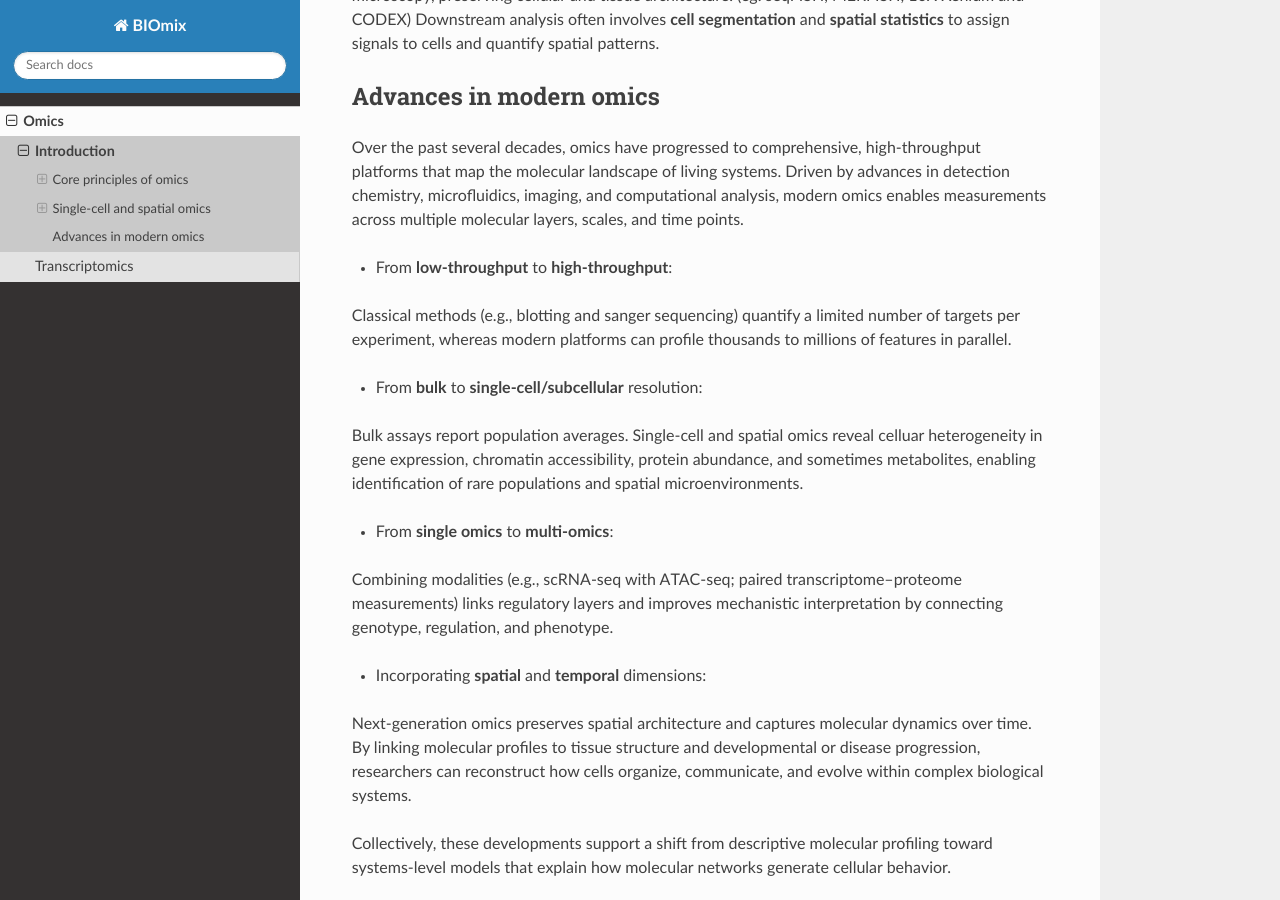
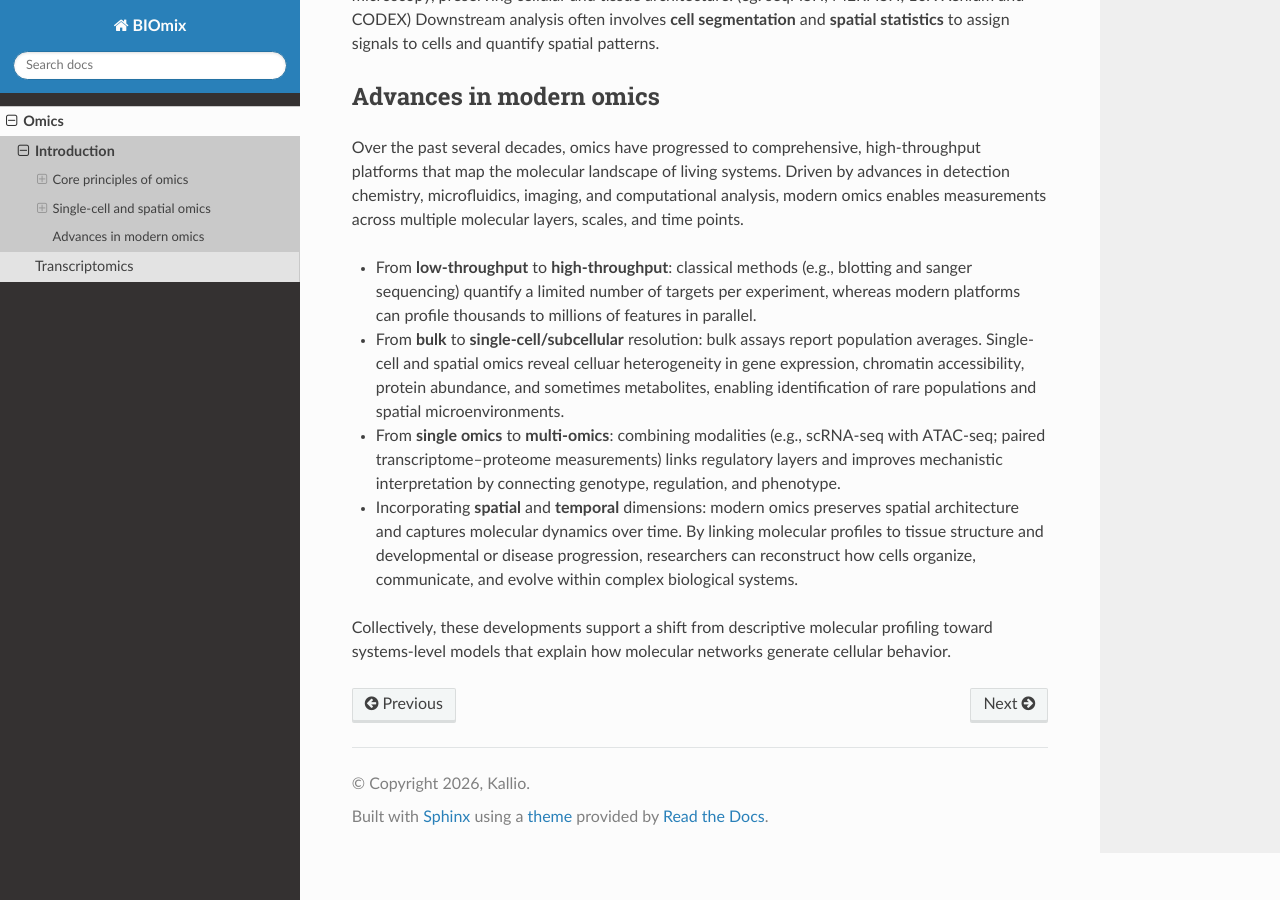
Before and after one commit to KKKallio/biomix, a Sphinx documentation site: the page built from docs/source/omics/introduction.rst, in a window 1280 px wide and 900 px high, scrolled down 2570 px. Built offline with Sphinx 7.4.7 and the Read the Docs theme 3.1.0, drawn with Linux system fonts in a browser that asks for light colours.

Commit message:
Update introduction.rst

```diff
--- a/docs/source/omics/introduction.rst
+++ b/docs/source/omics/introduction.rst
@@ -86,16 +86,12 @@ Advances in modern omics
 
 Over the past several decades, omics have progressed to comprehensive, high-throughput platforms that map the molecular landscape of living systems. Driven by advances in detection chemistry, microfluidics, imaging, and computational analysis, modern omics enables measurements across multiple molecular layers, scales, and time points.
 
-- From **low-throughput** to **high-throughput**:
-Classical methods (e.g., blotting and sanger sequencing) quantify a limited number of targets per experiment, whereas modern platforms can profile thousands to millions of features in parallel.
+- From **low-throughput** to **high-throughput**: classical methods (e.g., blotting and sanger sequencing) quantify a limited number of targets per experiment, whereas modern platforms can profile thousands to millions of features in parallel.
 
-- From **bulk** to **single-cell/subcellular** resolution:
-Bulk assays report population averages. Single-cell and spatial omics reveal celluar heterogeneity in gene expression, chromatin accessibility, protein abundance, and sometimes metabolites, enabling identification of rare populations and spatial microenvironments.
+- From **bulk** to **single-cell/subcellular** resolution: bulk assays report population averages. Single-cell and spatial omics reveal celluar heterogeneity in gene expression, chromatin accessibility, protein abundance, and sometimes metabolites, enabling identification of rare populations and spatial microenvironments.
 
-- From **single omics** to **multi-omics**:
-Combining modalities (e.g., scRNA-seq with ATAC-seq; paired transcriptome–proteome measurements) links regulatory layers and improves mechanistic interpretation by connecting genotype, regulation, and phenotype.
+- From **single omics** to **multi-omics**: combining modalities (e.g., scRNA-seq with ATAC-seq; paired transcriptome–proteome measurements) links regulatory layers and improves mechanistic interpretation by connecting genotype, regulation, and phenotype.
 
-- Incorporating **spatial** and **temporal** dimensions:
-Next-generation omics preserves spatial architecture and captures molecular dynamics over time. By linking molecular profiles to tissue structure and developmental or disease progression, researchers can reconstruct how cells organize, communicate, and evolve within complex biological systems.
+- Incorporating **spatial** and **temporal** dimensions: modern omics preserves spatial architecture and captures molecular dynamics over time. By linking molecular profiles to tissue structure and developmental or disease progression, researchers can reconstruct how cells organize, communicate, and evolve within complex biological systems.
 
 Collectively, these developments support a shift from descriptive molecular profiling toward systems-level models that explain how molecular networks generate cellular behavior.
```
